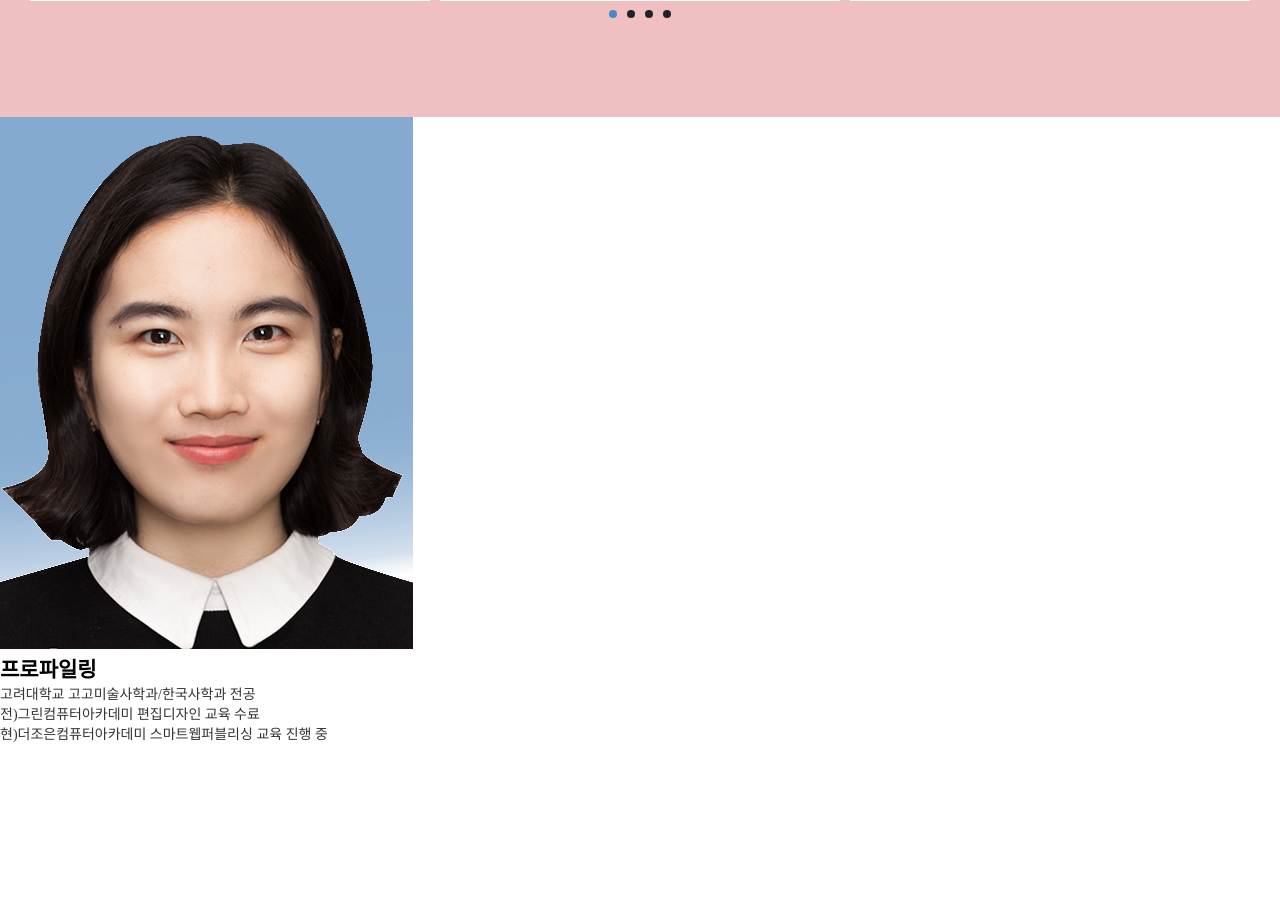
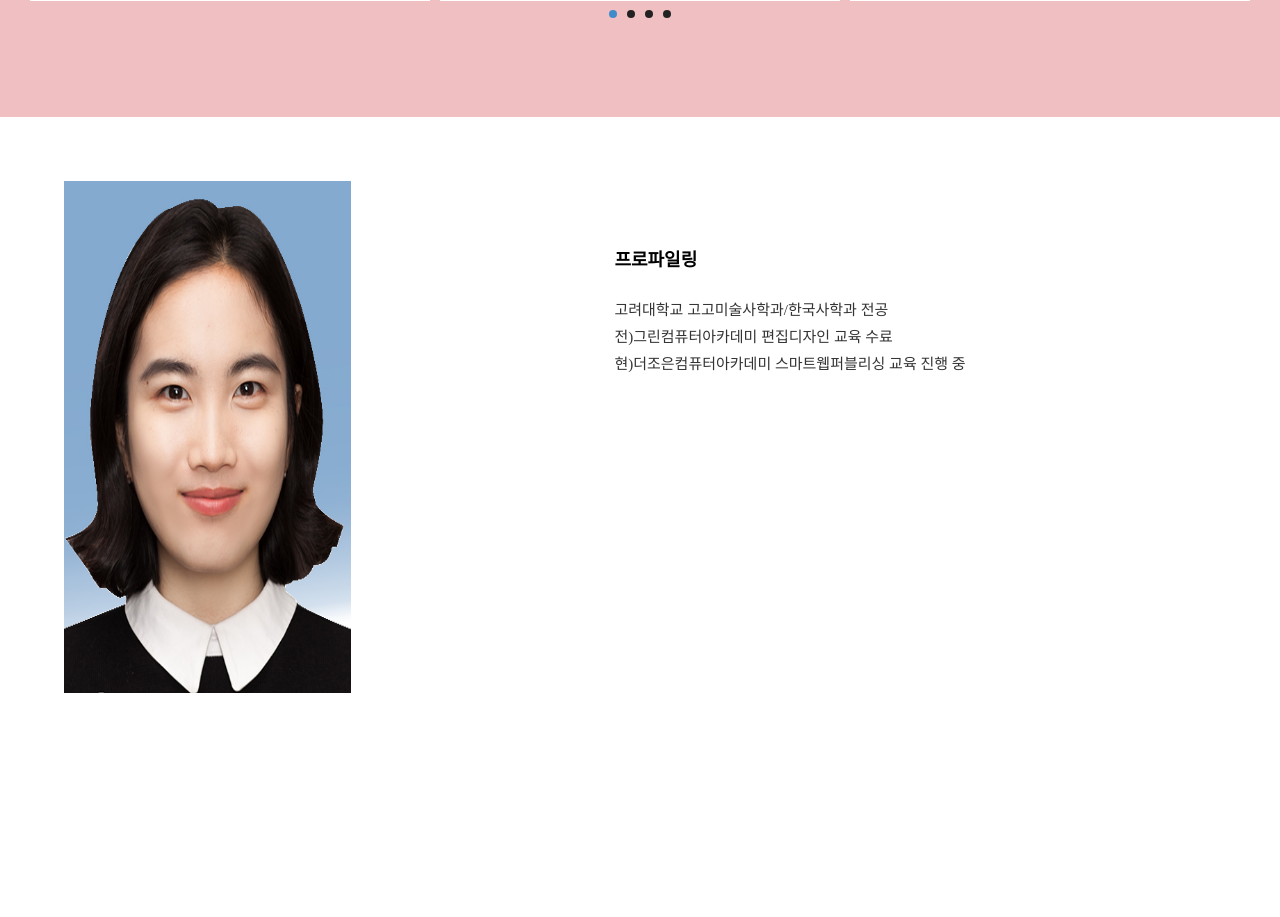
Before and after one commit to Art-mj1/portfolio-cover, a PHP site: page / in a window 1280 px wide. Shown: the part 2843-3760 px from the top of the page. Before the commit the page ends 3585 px from the top, so only its background shows below. Run offline with PHP 8.4, Linux system fonts and the light colour scheme.

Commit message:
08/07 프로파일 부분 자리배치 완료

```diff
--- a/css/style.css
+++ b/css/style.css
@@ -66,3 +66,11 @@
 #wrap .graphic .center .con p{font-size:15px;text-align:center; padding-top: 3%;font-weight:700;color:#000;}
 #wrap .graphic .center .details{width: 40%; height: 6%; background: #efbfc2;
  border: 1px solid #efbfc2; font-size: 15px; color: #fff;}
+
+ /* Graphic Section */
+ #wrap .profile{width:100%;height:100%;display:flex;}
+ #wrap .profile .pic{border-radius:30px;padding:5%;width:38%;height:80%;}
+ #wrap .profile .pic img{width:80%;height:100%;}
+ #wrap .profile .year{padding:10%;width:60%;height:80%;}
+ #wrap .profile .year h2{font-size:18px;padding-bottom: 5%;}
+ #wrap .profile .year .ye-text{font-size:15px;line-height: 1.8;}
```
